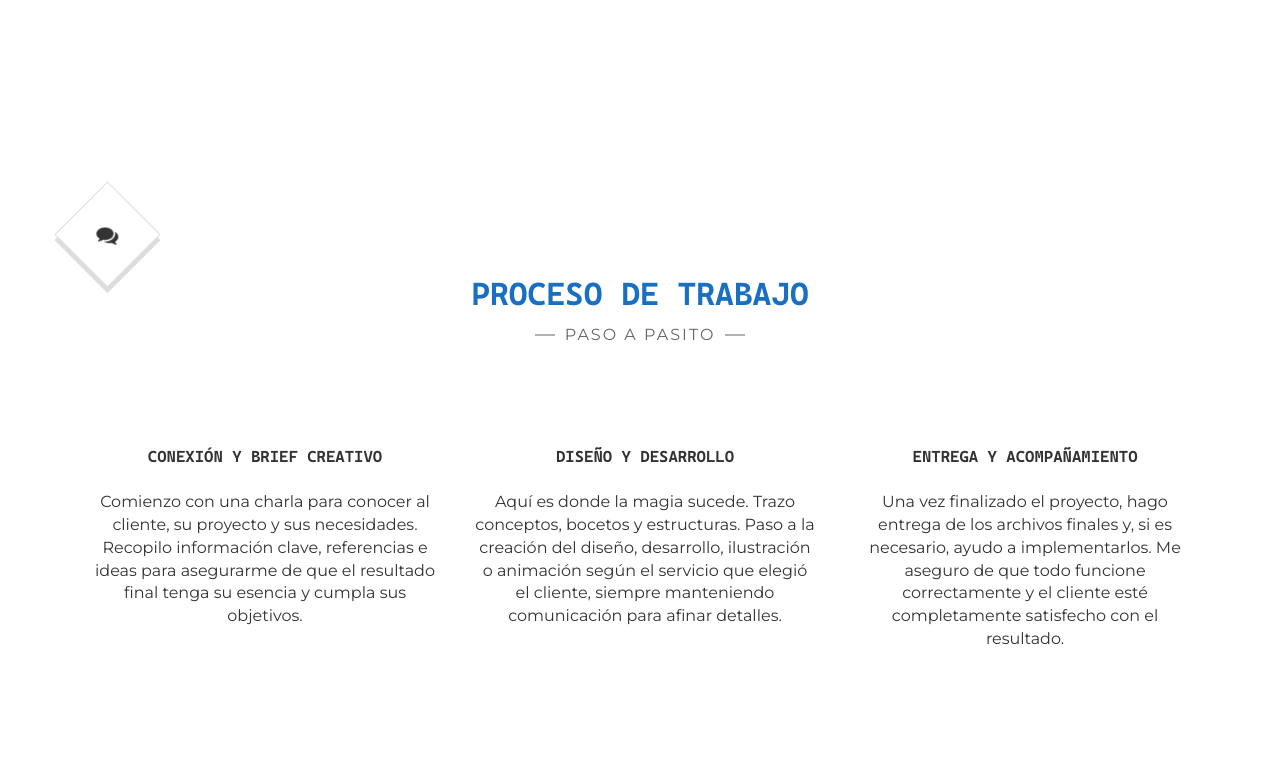
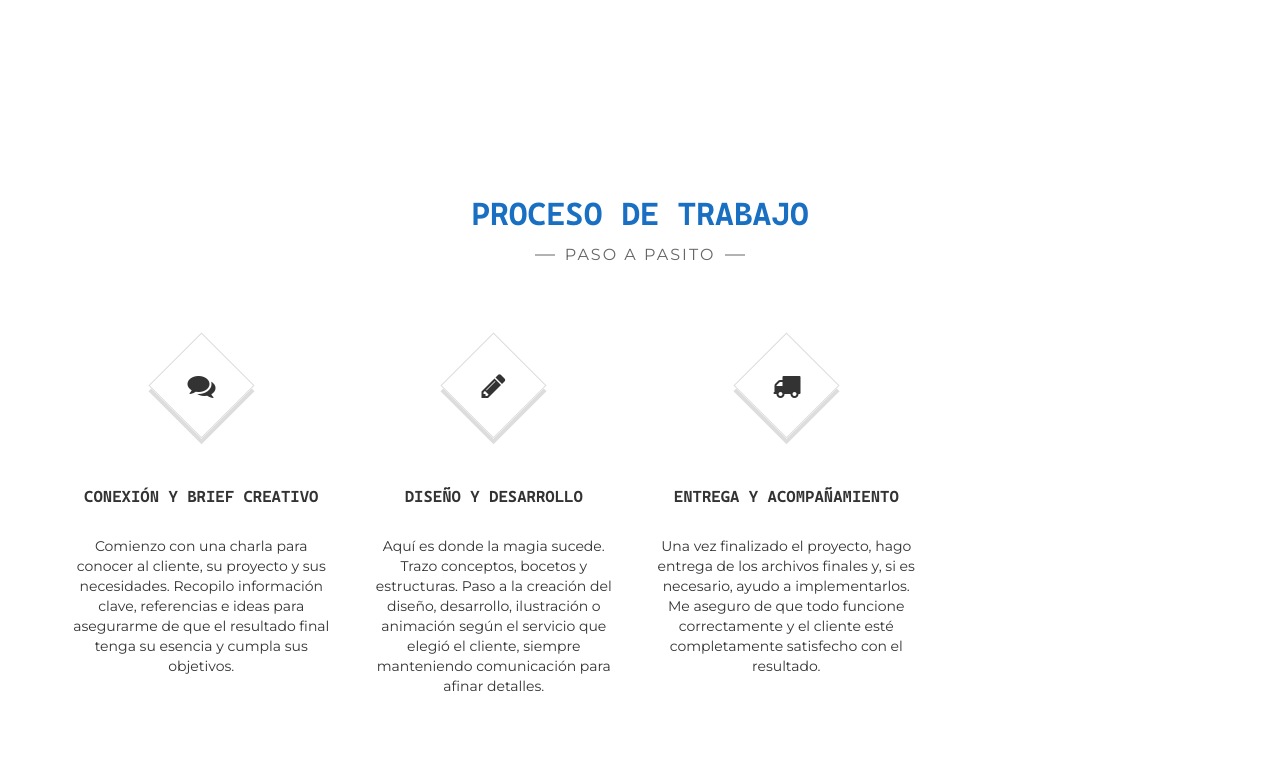
Before and after one commit to itzelchav/ITZStudio, a plain HTML site: page index.html in a window 1280 px wide. Shown: the part 2537-3300 px from the top of the page. Drawn offline with Linux system fonts and the light colour scheme.

Commit message:
corrigiendo seccion proceso de trabajo

```diff
--- a/index.html
+++ b/index.html
@@ -226,38 +226,42 @@
         <!-- End About section -->
 
 	<!-- Proceso de trabajo -->
-	<section class="site-section section-hello" id="intro">
+	 <section class="site-section section-about text-center" id="about">
             <div class="container">
+                <h2>Proceso de trabajo</h2>
+                <p class="section-subtitle"><span>Paso a pasito</span></p>
+                <div class="row">
+                    <div class="col-sm-3 col-xs-6">
+                        <div class="feature-about">
                             <div class="medium-rectangle rectangle">
                                 <i class="fa fa-comments" aria-hidden="true"></i>
-	                         </div>
-			<h2>PROCESO DE TRABAJO</h2>
-			<p class="section-subtitle"><span>PASO A PASITO</span></p>
-			<div class="row">
-                        	</div>
-                <div class="col-sm-4">
-                        <div class="main-service text-left">
-
+                            </div><!-- /.rectangle -->
                             <h3>Conexión y Brief Creativo</h3>
                             <p>Comienzo con una charla para conocer al cliente, su proyecto y sus necesidades. Recopilo información clave, referencias e ideas para asegurarme de que el resultado final tenga su esencia y cumpla sus objetivos.</p>
+                        </div><!-- /.feature-about -->
                     </div>
-		</div>
-		<div class="col-sm-4">
-                	<div class="main-service text-left">
+                    <div class="col-sm-3 col-xs-6">
+                        <div class="feature-about">
+                            <div class="medium-rectangle rectangle">
+                                <i class="fa fa-pencil" aria-hidden="true"></i>
+                            </div><!-- /.rectangle -->
                             <h3>Diseño y Desarrollo</h3>
                             <p>Aquí es donde la magia sucede. Trazo conceptos, bocetos y estructuras. Paso a la creación del diseño, desarrollo, ilustración o animación según el servicio que elegió el cliente, siempre manteniendo comunicación para afinar detalles.</p>
+                        </div><!-- /.feature-about -->
                     </div>
-		</div>
-		<div class="col-sm-4">
-                        <div class="main-service text-left">
+                    <div class="col-sm-3 col-xs-6">
+                        <div class="feature-about">
+                            <div class="medium-rectangle rectangle">
+                                <i class="fa fa-truck" aria-hidden="true"></i>
+                            </div><!-- /.rectangle -->
                             <h3>Entrega y Acompañamiento</h3>
                             <p>Una vez finalizado el proyecto, hago entrega de los archivos finales y, si es necesario, ayudo a implementarlos. Me aseguro de que todo funcione correctamente y el cliente esté completamente satisfecho con el resultado.</p>
+                        </div><!-- /.feature-about -->
                     </div>
 
                 </div>
             </div>
-	</div>
-	</section><!-- /Fin proceso de trabajo -->
+        </section><!-- /.section-about -->
 
         <!-- Skills section -->
         <section class="site-section section-skills">
```
Lines whose indentation alone changed are shown as unchanged.
